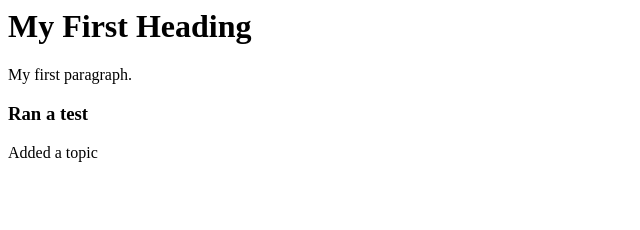
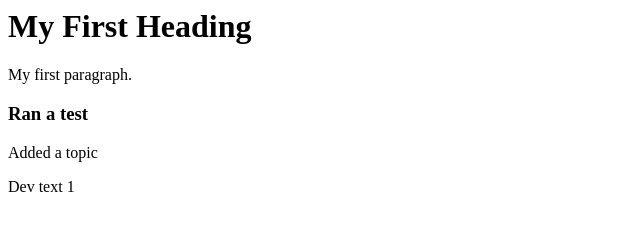
Before and after one commit to 89211055/spletna-stran, a plain HTML site: page index.html in a window 1280 px wide. Shown: the full height of the page, 0-640 px from the left. Drawn offline with Linux system fonts and the light colour scheme.

Commit message:
Added dev text

```diff
--- a/index.html
+++ b/index.html
@@ -5,5 +5,6 @@
 	<p>My first paragraph.</p>
 	<h3>Ran a test</h3>
 	<p>Added a topic</p>
+	<p>Dev text 1</p>
 </body>
 </html>
```
